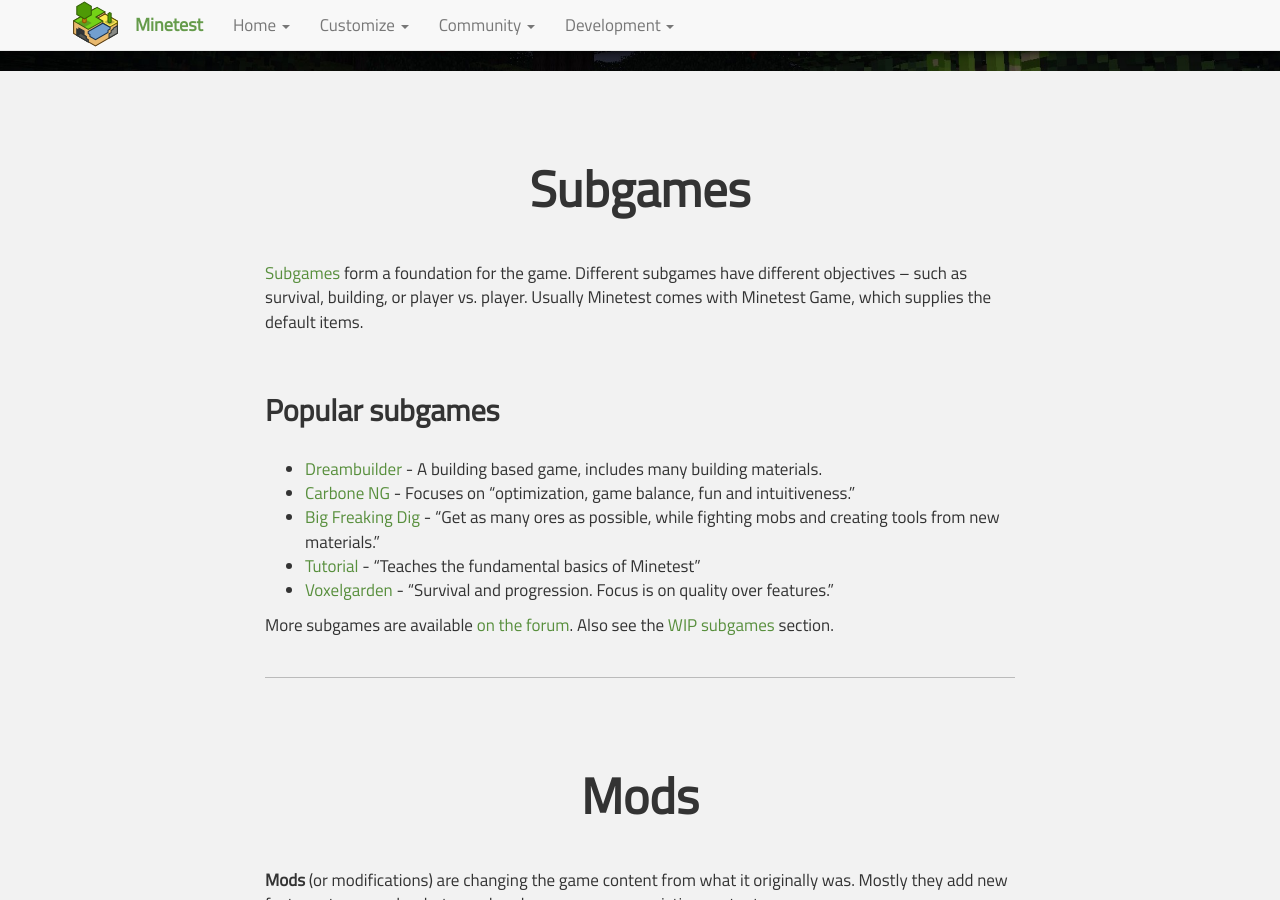
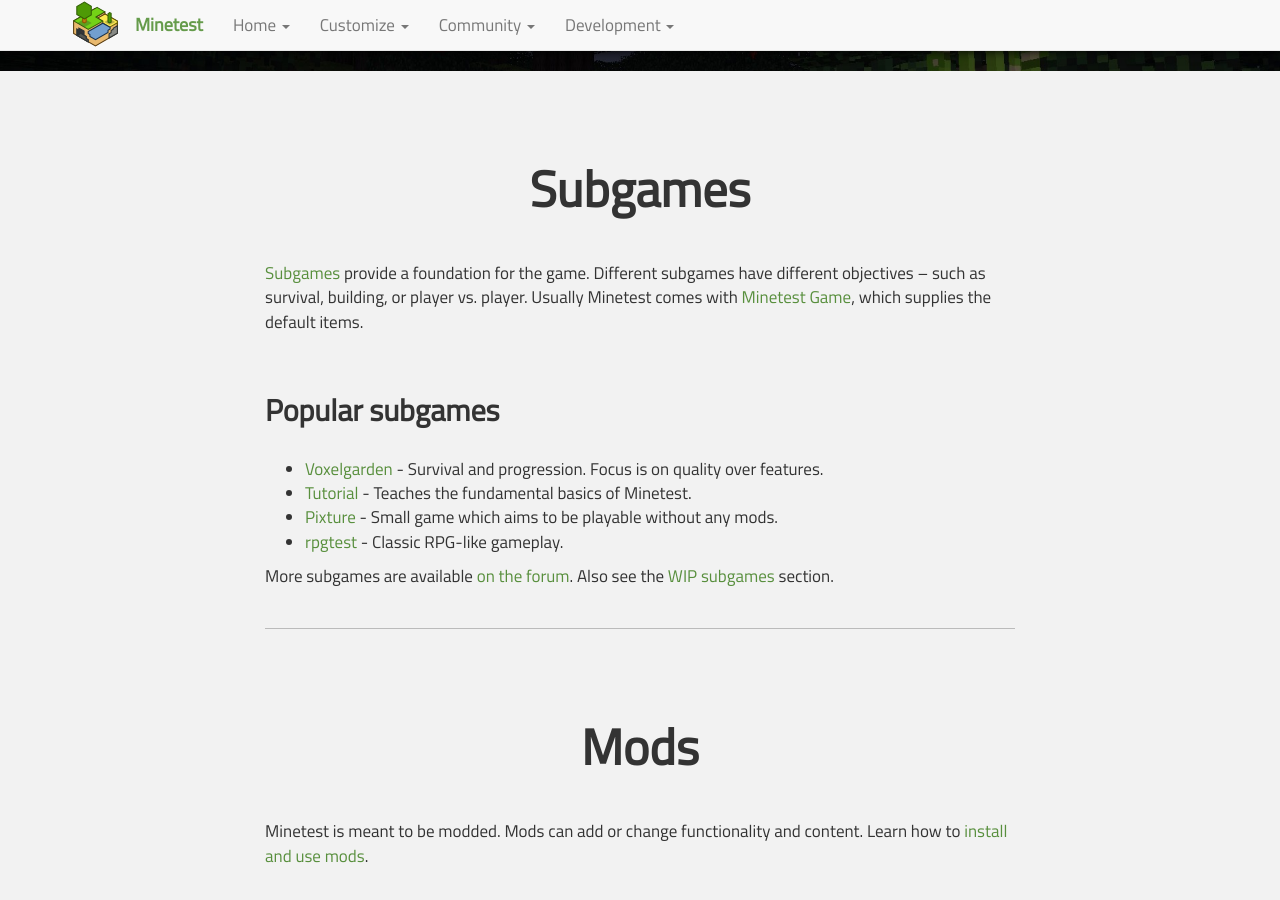
Before and after one commit to minetest/minetest.github.io, a Jekyll site: the page built from customize.html, in a window 1280 px wide and 900 px high, scrolled down 229 px. Built offline with Jekyll 4.4.1, drawn with Linux system fonts in a browser that asks for light colours; comment, search, counter and statistics services are not loaded; some of the changed text lies outside the part shown.

Commit message:
Update customize page

```diff
--- a/customize.html
+++ b/customize.html
@@ -11,43 +11,38 @@ redirect_from:
 
 <h1 id="subgames">Subgames</h1>
 <p>
-  <a href="http://wiki.minetest.net/Subgames">Subgames</a> form a foundation for the game.  Different subgames have different objectives – such as survival, building, or player vs. player.
-  Usually Minetest comes with Minetest Game, which supplies the default items.
+  <a href="http://wiki.minetest.net/Subgames">Subgames</a> provide a foundation for
+  the game. Different subgames have different objectives – such as survival,
+  building, or player vs. player. Usually Minetest comes with
+  <a href="https://github.com/minetest/minetest_game">Minetest Game</a>,
+  which supplies the default items.
 </p>
 
 <h2>Popular subgames</h2>
 
 <ul>
-  <li><a href="https://forum.minetest.net/viewtopic.php?t=9196">Dreambuilder</a> - A building based game, includes many building materials.</li>
-  <li><a href="https://forum.minetest.net/viewtopic.php?t=12824">Carbone NG</a> - Focuses on “optimization, game balance, fun and intuitiveness.”</li>
-  <li><a href="https://forum.minetest.net/viewtopic.php?t=9036">Big Freaking Dig</a> - “Get as many ores as possible, while fighting mobs and creating tools from new materials.”</li>
-  <li><a href="http://wiki.minetest.net/Games/Tutorial">Tutorial</a> - “Teaches the fundamental basics of Minetest”</li>
-  <li><a href="https://forum.minetest.net/viewtopic.php?id=6346">Voxelgarden</a> - “Survival and progression. Focus is on quality over features.”</li>
+  <li><a href="https://forum.minetest.net/viewtopic.php?t=6346">Voxelgarden</a> - Survival and progression. Focus is on quality over features.</li>
+  <li><a href="http://wiki.minetest.net/Games/Tutorial">Tutorial</a> - Teaches the fundamental basics of Minetest.</li>
+  <li><a href="https://forum.minetest.net/viewtopic.php?t=13181">Pixture</a> - Small game which aims to be playable without any mods.</li>
+  <li><a href="https://forum.minetest.net/viewtopic.php?t=13761">rpgtest</a> - Classic RPG-like gameplay.</li>
 </ul>
 
 <p>
-More subgames are available <a href="https://forum.minetest.net/viewforum.php?f=15">on the forum</a>.  Also see the <a href="https://forum.minetest.net/viewforum.php?f=50">WIP subgames</a> section.
+  More subgames are available <a href="https://forum.minetest.net/viewforum.php?f=15">on the forum</a>.  Also see the <a href="https://forum.minetest.net/viewforum.php?f=50">WIP subgames</a> section.
 </p>
 
 <div class="line"></div>
 <h1 id="mods">Mods</h1>
 
 <p>
-  <strong>Mods</strong> (or modifications) are changing the game content from what it originally was. Mostly they add new features to gameplay, but can also change or remove existing content.
-</p>
-
-<p>
-  All content in the game, including tools, blocks, and items, are added to the game using Lua mod plugins. Minetest comes with a collection of these plugins by default in a set called Minetest Game.
-</p>
-
-<p>
+  Minetest is meant to be modded. Mods can add or change functionality and content.
   Learn how to <a href="http://dev.minetest.net/Installing_Mods">install and use mods</a>.
 </p>
 
 <h2>Popular mods</h2>
 
 <div class="row">
-  <div class="col-sm-6">
+  <div class="col-sm-4">
     <h3>Building</h3>
     <ul>
       <li><a href="https://forum.minetest.net/viewtopic.php?t=2041">Home Decor</a></li>
@@ -55,12 +50,11 @@ More subgames are available <a href="https://forum.minetest.net/viewforum.php?f=
       <li><a href="https://forum.minetest.net/viewtopic.php?t=509">More Blocks</a></li>
       <li><a href="https://forum.minetest.net/viewtopic.php?t=5682">Quartz</a></li>
       <li><a href="https://forum.minetest.net/viewtopic.php?t=2984">Streets</a></li>
-      <li><a href="https://forum.minetest.net/viewtopic.php?t=15651">Colored Clay</a></li>
-      <li><a href="https://forum.minetest.net/viewtopic.php?t=638">Nuke</a></li>
+      <li><a href="https://forum.minetest.net/viewtopic.php?t=8890">Baked Clay (with colors)</a></li>
+      <li><a href="https://forum.minetest.net/viewtopic.php?t=9196">Dreambuilder</a></li>
     </ul>
   </div>
-
-  <div class="col-sm-6">
+  <div class="col-sm-4">
     <h3>Map generation</h3>
     <ul>
       <li><a href="https://forum.minetest.net/viewtopic.php?t=14638">Ethereal NG</a></li>
@@ -69,84 +63,81 @@ More subgames are available <a href="https://forum.minetest.net/viewforum.php?f=
       <li><a href="https://forum.minetest.net/viewtopic.php?t=4394">More Trees</a></li>
       <li><a href="https://forum.minetest.net/viewtopic.php?t=5790">Nether</a></li>
       <li><a href="https://forum.minetest.net/viewtopic.php?t=3898">Plantlife</a></li>
-      <li><a href="https://forum.minetest.net/viewtopic.php?t=2290">Snow Biomes</a></li>
+      <li><a href="https://forum.minetest.net/viewtopic.php?t=18413">Cave Realms Lite</a></li>
+    </ul>
+  </div>
+  <div class="col-sm-4">
+    <h3>Player effects</h3>
+    <ul>
+      <li><a href="https://forum.minetest.net/viewtopic.php?t=4654">3D Armor</a></li>
+      <li><a href="https://forum.minetest.net/viewtopic.php?t=4870">Achievements</a></li>
+      <li><a href="https://forum.minetest.net/viewtopic.php?t=16913">Minecraft-like item drop/pick-up</a></li>
+      <li><a href="https://forum.minetest.net/viewtopic.php?t=16365">Throwing Redo</a></li>
+      <li><a href="https://forum.minetest.net/viewtopic.php?t=9650">Sprint</a></li>
+      <li><a href="https://forum.minetest.net/viewtopic.php?t=11153">HUD Bars</a></li>
+      <li><a href="https://forum.minetest.net/viewtopic.php?t=11336">HBHunger</a></li>
     </ul>
   </div>
 </div>
 
 <div class="row">
-  <div class="col-sm-6">
+  <div class="col-sm-4">
+    <h3>Plants, Animals &amp; Monsters</h3>
+    <ul>
+      <li><a href="https://forum.minetest.net/viewtopic.php?t=9019">Farming Redo</a></li>
+      <li><a href="https://forum.minetest.net/viewtopic.php?t=629">Animals Modpack</a></li>
+      <li><a href="https://forum.minetest.net/viewtopic.php?t=9917">Mobs Redo</a></li>
+      <li><a href="https://forum.minetest.net/viewtopic.php?t=11813">Not So Simple Mobs</a></li>
+    </ul>
+  </div>
+
+  <div class="col-sm-4">
     <h3>Environment</h3>
     <ul>
       <li><a href="https://forum.minetest.net/viewtopic.php?t=2807">Immersive Sounds</a></li>
-      <li><a href="https://forum.minetest.net/viewtopic.php?t=5245">Weather</a></li>
+      <li><a href="https://forum.minetest.net/viewtopic.php?t=6854">Snow Drift - Snow, Rain, Clouds</a></li>
+      <li><a href="https://forum.minetest.net/viewtopic.php?t=13886">Lightning</a></li>
+      <li><a href="https://forum.minetest.net/viewtopic.php?t=638">Nuke</a></li>
     </ul>
   </div>
 
-  <div class="col-sm-6">
-    <h3>Plants &amp; Mobs</h3>
-    <ul>
-      <li><a href="https://forum.minetest.net/viewtopic.php?t=9019">Farming Redo</a></li>
-      <li><a href="https://forum.minetest.net/viewtopic.php?t=629">Animals Modpack</a></li>
-      <li><a href="https://forum.minetest.net/viewtopic.php?t=8638">Creatures Mob Engine</a></li>
-      <li><a href="https://forum.minetest.net/viewtopic.php?t=9917">Mobs Redo</a></li>
-    </ul>
-  </div>
-</div>
-
-<div class="row">
-  <div class="col-sm-6">
-    <h3>Tools</h3>
-    <ul>
-      <li><a href="https://forum.minetest.net/viewtopic.php?t=628">Mesecons</a></li>
-      <li><a href="https://forum.minetest.net/viewtopic.php?t=2155">Pipeworks</a></li>
-      <li><a href="https://forum.minetest.net/viewtopic.php?t=2538">Technic</a></li>
-    </ul>
-  </div>
-
-  <div class="col-sm-6">
+  <div class="col-sm-4">
     <h3>Transport</h3>
     <ul>
       <li><a href="https://forum.minetest.net/viewtopic.php?t=4877">Travelnet teleporters</a></li>
-      <li><a href="https://forum.minetest.net/viewtopic.php?t=4086">UFOs</a></li>
       <li><a href="https://forum.minetest.net/viewtopic.php?t=14726">Advanced Trains</a></li>
-      <li><a href="https://forum.minetest.net/viewtopic.php?t=15610">Vehicles</a></li>
+      <li><a href="https://forum.minetest.net/viewtopic.php?t=18630">Warp Potions</a></li>
       <li><a href="https://forum.minetest.net/viewtopic.php?t=13988">Cars</a></li>
     </ul>
   </div>
 </div>
 
 <div class="row">
-  <div class="col-sm-6">
-    <h3>Player effects</h3>
+  <div class="col-sm-4">
+    <h3>Inventory</h3>
     <ul>
-      <li><a href="https://forum.minetest.net/viewtopic.php?t=4654">3D Armor</a></li>
-      <li><a href="https://forum.minetest.net/viewtopic.php?t=4870">Achievements</a></li>
-      <li><a href="https://forum.minetest.net/viewtopic.php?t=6342">Better HUD (and hunger)</a></li>
-      <li><a href="https://forum.minetest.net/viewtopic.php?t=14006">Minecraft-like item drop/pick-up</a></li>
-      <li><a href="https://forum.minetest.net/viewtopic.php?t=11437">Throwing Enhanced</a></li>
-      <li><a href="https://forum.minetest.net/viewtopic.php?t=14384">Bows</a></li>
+      <li><a href="https://forum.minetest.net/viewtopic.php?t=14088">Crafting Guide</a></li>
+      <li><a href="https://forum.minetest.net/viewtopic.php?t=3933">Unified Inventory</a></li>
+      <li><a href="https://forum.minetest.net/viewtopic.php?t=3081">Bags</a></li>
+      <li><a href="https://forum.minetest.net/viewtopic.php?t=16597">Smart Inventory</a></li>
     </ul>
   </div>
-
-  <div class="col-sm-6">
-    <h3>Inventory</h3>
+  <div class="col-sm-4">
+    <h3>Tools</h3>
     <ul>
-      <li><a href="https://forum.minetest.net/viewtopic.php?t=2334">Craft Guide</a></li>
-      <li><a href="https://forum.minetest.net/viewtopic.php?t=5641">Crafting</a></li>
-      <li><a href="https://forum.minetest.net/viewtopic.php?t=6204">Inventory++</a></li>
-      <li><a href="https://forum.minetest.net/viewtopic.php?t=3933">Unified Inventory</a></li>
+      <li><a href="https://forum.minetest.net/viewtopic.php?t=628">Mesecons</a></li>
+      <li><a href="https://forum.minetest.net/viewtopic.php?t=2155">Pipeworks</a></li>
+      <li><a href="https://forum.minetest.net/viewtopic.php?t=2538">Technic</a></li>
+      <li><a href="https://forum.minetest.net/viewtopic.php?t=18056">Tool Ranks</a></li>
     </ul>
   </div>
-</div>
-
-<div class="row">
-  <div class="col-sm-6">
+  <div class="col-sm-4">
     <h3>Maintenance</h3>
     <ul>
-      <li><a href="https://forum.minetest.net/viewtopic.php?t=7239">Advanced area protection</a></li>
+      <li><a href="https://forum.minetest.net/viewtopic.php?t=7239">Advanced Area Protection</a></li>
+      <li><a href="https://forum.minetest.net/viewtopic.php?t=9376">Protector Redo</a></li>
       <li><a href="https://forum.minetest.net/viewtopic.php?t=572">WorldEdit</a></li>
-      <li><a href="https://forum.minetest.net/viewtopic.php?t=9315">Extended Ban</a></li>
+      <li><a href="https://forum.minetest.net/viewtopic.php?t=9315">eXtended Ban v2</a></li>
     </ul>
   </div>
 </div>
```
Also changed, not shown: other parts of customize.html (+0 -1 lines).
